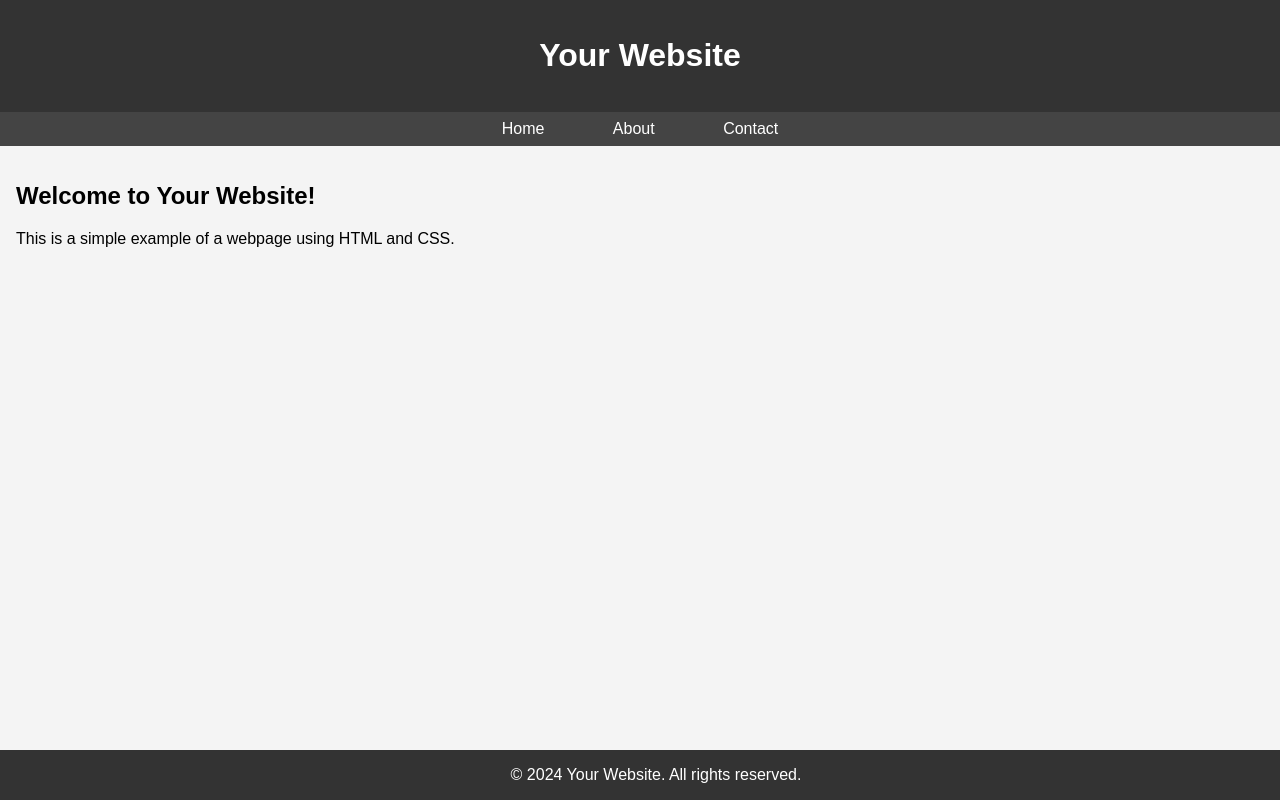
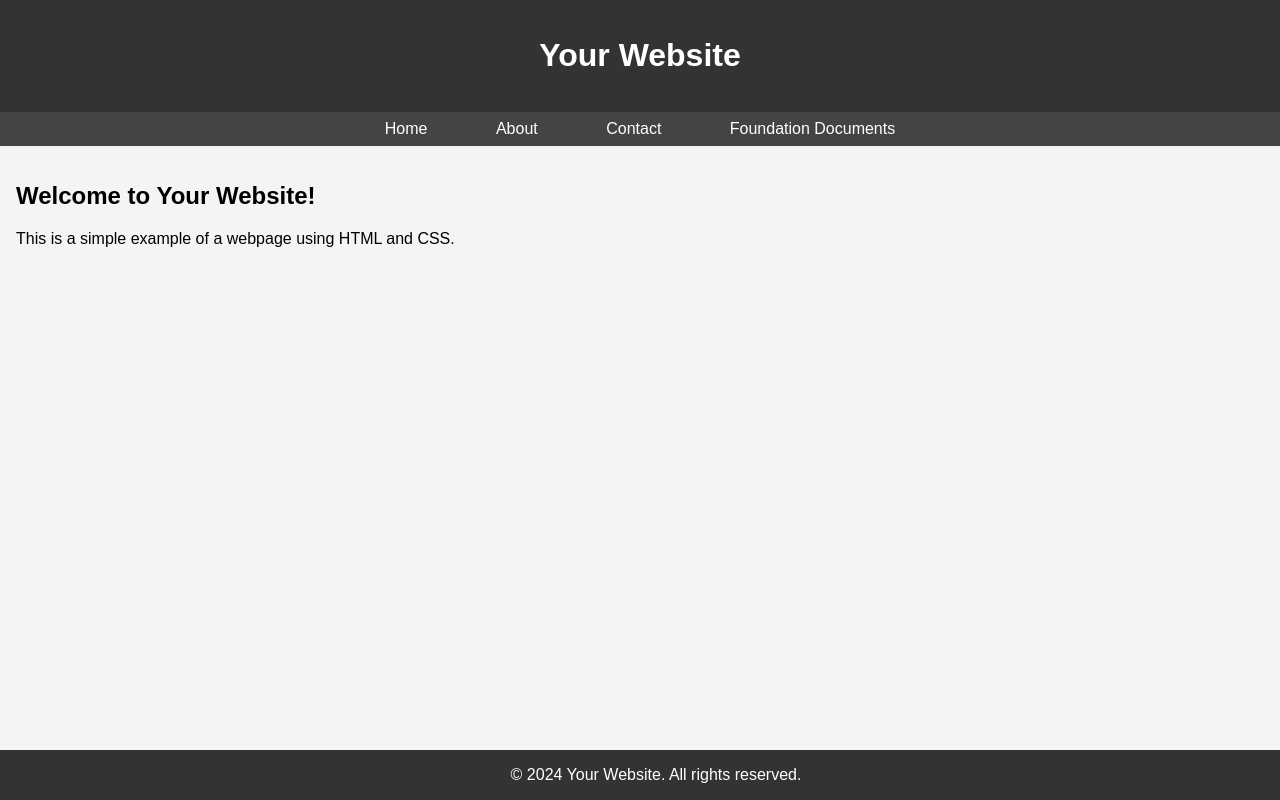
Before and after one commit to Ramankaler/kapsonsFoundation.git.io, a plain HTML site: page index.html in a window 1280 px wide. Drawn offline with Linux system fonts and the light colour scheme.

Commit message:
Update index.html

```diff
--- a/index.html
+++ b/index.html
@@ -58,6 +58,7 @@
         <a href="#">Home</a>
         <a href="#">About</a>
         <a href="#">Contact</a>
+        <a href="#">Foundation Documents</a>
     </nav>
 
     <section>
```
